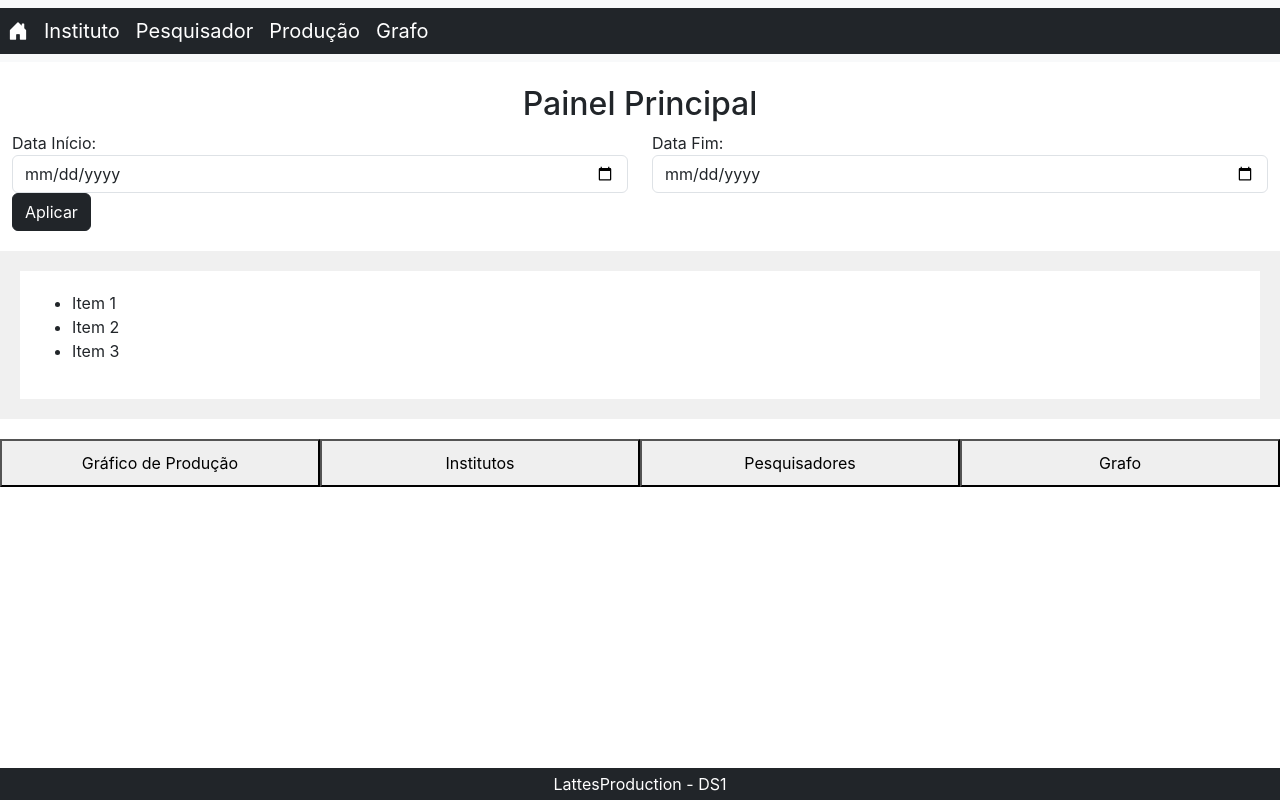
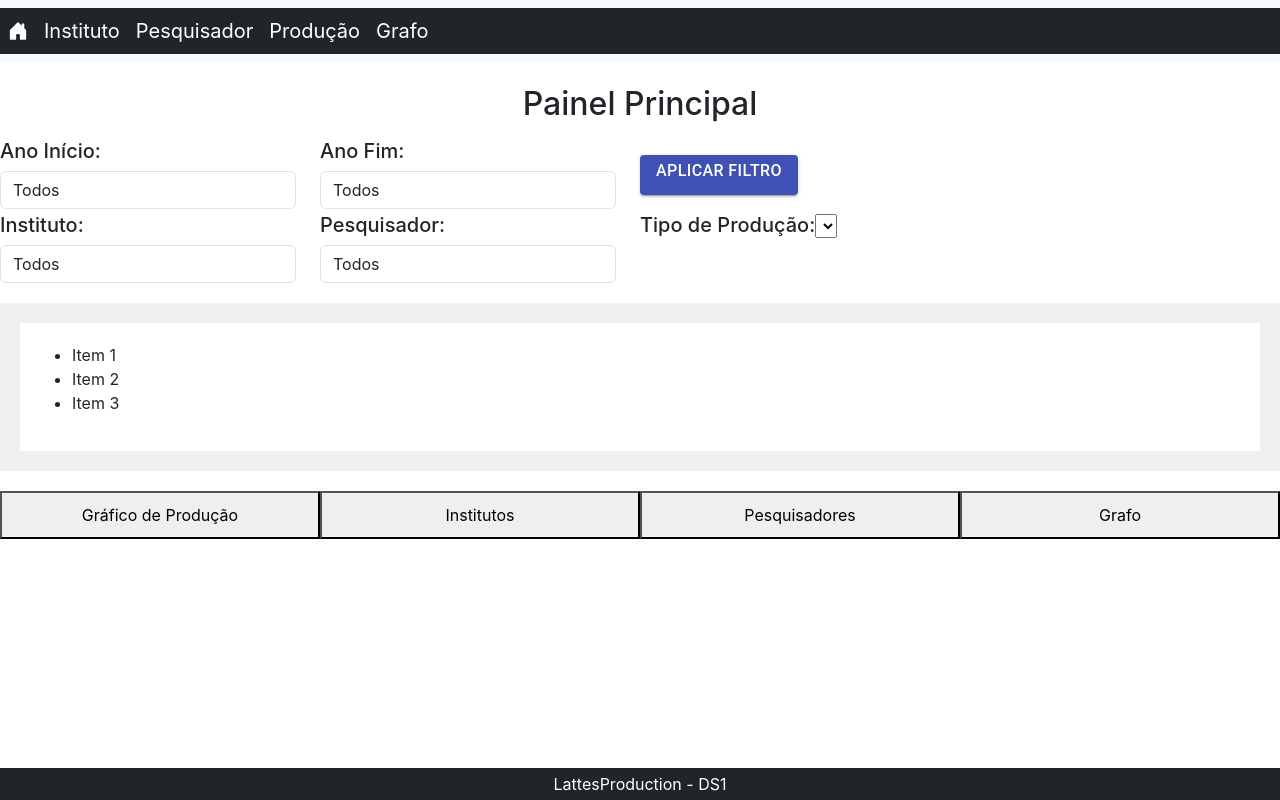
Before and after one commit to DeyvidManhaes/frontend, a React (Create React App) app: page / in a window 1280 px wide. Built offline with nearby package versions, Linux system fonts and the light colour scheme.

Commit message:
Atualização tela producao incluindo contador de trabalhos e atualização da tela home

```diff
--- a/src/home/Home.js
+++ b/src/home/Home.js
@@ -1,5 +1,6 @@
 import React, { Component } from 'react';
 import Menu from '../menu/Menu';
+import { TextField, Button, Table, TableHead, TableBody, TableCell, TableRow } from '@material-ui/core';
 import '../home/Home.css'; // Arquivo de estilos para a página Home
 
 export default class Home extends Component {
@@ -18,27 +19,48 @@ export default class Home extends Component {
         </div>
 
         {/* Seção de pesquisa */}
-        <div className="container-fluid">
-          <div className="row">
-            <div className="col-md-6">
-              <div className="form-group">
-                <label htmlFor="dataInicio">Data Início:</label>
-                <input type="date" id="dataInicio" className="form-control" />
-              </div>
-            </div>
-            <div className="col-md-6">
-              <div className="form-group">
-                <label htmlFor="dataFim">Data Fim:</label>
-                <input type="date" id="dataFim" className="form-control" />
-              </div>
-            </div>
+        <div className="search row mt-3 justify-content-between">
+        <div className="row">
+          <div className="col-md-3">
+            <label><h5>Ano Início:</h5></label>
+            <select className="form-control"  onChange={this.handleDataInicioChange}>
+              <option value="">Todos</option>
+
+            </select>
           </div>
-          <div className="row">
-            <div className="col-md-12">
-              <button className="btn btn-dark">Aplicar</button>
-            </div>
+          <div className="col-md-3">
+            <label><h5>Ano Fim:</h5></label>
+            <select className="form-control" onChange={this.handleDataFimChange}>
+              <option value="">Todos</option>
+
+            </select>
+          </div>
+          <div className="col-md-2">
+            <Button variant="contained" color="primary" onClick={this.handleAplicarFiltro} className="col mt-3"><h6>Aplicar Filtro</h6></Button>
           </div>
         </div>
+        <div className='row mt-1'>
+          <div className="col-md-3">
+            <label><h5>Instituto:</h5></label>
+            <select name="buscainstituto"  onChange={this.handleFilterChange} className="form-control">
+              <option value="">Todos</option>
+
+            </select>
+          </div>
+          <div className="col-md-3">
+            <label><h5>Pesquisador:</h5></label>
+            <select name="buscapesquisador" onChange={this.handleFilterChange} className="form-control">
+              <option value="">Todos</option>
+
+            </select>
+          </div>
+          <div className="col-md-3">
+            <label><h5>Tipo de Produção:</h5></label>
+            <select name="buscatipoproducao"></select>
+
+          </div>
+        </div>
+      </div>
 
         {/* Container principal com coloração cinza claro */}
         <div className="main-container">
--- a/src/producao/Producao.js
+++ b/src/producao/Producao.js
@@ -13,6 +13,7 @@ export default class Producao extends Component {
       buscainstituto: '',
       buscapesquisador: '',
       buscatipoproducao: '',
+      contador: 0,
       trabalhos: [],
       filteredTrabalhos: [],
       institutos: [],
@@ -31,7 +32,7 @@ export default class Producao extends Component {
     const url = window.servidor + "/trabalho/exibir";
     fetch(url)
       .then(response => response.json())
-      .then(data => this.setState({ trabalhos: data, filteredTrabalhos: data }))
+      .then(data => this.setState({ trabalhos: data, filteredTrabalhos: data, contador: data.length }))
       .catch(error => console.error('Erro ao buscar trabalhos:', error));
   }
 
@@ -40,22 +41,17 @@ export default class Producao extends Component {
     fetch(url)
       .then(response => response.json())
       .then(data => {
-        // Extrair todos os institutos dos pesquisadores
         const institutos = data.reduce((acc, pesquisador) => {
           if (pesquisador.instituto && pesquisador.instituto.nome) {
             acc.push(pesquisador.instituto.nome);
           }
           return acc;
         }, []);
-        // Remover institutos duplicados
         const institutosUnicos = Array.from(new Set(institutos));
-        // Atualizar o estado com os institutos
         this.setState({ pesquisadores: data, institutos: institutosUnicos });
       })
       .catch(error => console.error('Erro ao buscar pesquisadores:', error));
   }
-
-
 
   fetchNomes = () => {
     const url = window.servidor + "/nome/exibir";
@@ -97,7 +93,7 @@ export default class Producao extends Component {
       return byInstituto && byPesquisador && byTipo && byAnoInicio && byAnoFim;
     });
 
-    this.setState({ filteredTrabalhos: trabalhosFiltrados, currentPage: 1 });
+    this.setState({ filteredTrabalhos: trabalhosFiltrados, currentPage: 1, contador: trabalhosFiltrados.length });
   }
 
   renderItems = () => {
@@ -137,13 +133,13 @@ export default class Producao extends Component {
   };
 
   render() {
-    const { currentPage, itemsPerPage, pesquisadores, dataInicio, dataFim, buscainstituto, buscapesquisador, buscatipoproducao, filteredTrabalhos } = this.state;
+    const { currentPage, itemsPerPage, pesquisadores, dataInicio, dataFim, buscainstituto, buscapesquisador, buscatipoproducao, filteredTrabalhos, contador } = this.state;
     const totalPages = Math.ceil(filteredTrabalhos.length / itemsPerPage);
     const pageNumbers = Array.from({ length: totalPages }, (_, index) => index + 1);
 
     const anosTrabalhos = [...new Set(filteredTrabalhos.map(trabalho => trabalho.ano))];
-    const anosFiltradosInicio = anosTrabalhos.filter(ano => !dataFim || ano <= dataFim).sort((a, b) => b - a); // Ordena os anos em ordem decrescente;
-    const anosFiltradosFim = anosTrabalhos.filter(ano => !dataInicio || ano >= dataInicio).sort((a, b) => b - a); // Ordena os anos em ordem decrescente;
+    const anosFiltradosInicio = anosTrabalhos.filter(ano => !dataFim || ano <= dataFim).sort((a, b) => b - a);
+    const anosFiltradosFim = anosTrabalhos.filter(ano => !dataInicio || ano >= dataInicio).sort((a, b) => b - a);
 
     return (
       <div className='p-1 mt-5'>
@@ -202,15 +198,18 @@ export default class Producao extends Component {
             </div>
           </div>
         </div>
-
-        <Table className='mt-5 '>
+        <div className='p-3 col'>
+          <label className='col-1'><h5>Total de trabalhos:</h5></label>
+          <div class="badge text-bg-primary text-wrap col-1">
+         <h4> {contador}</h4></div></div>
+        <Table className='mt-2'>
           <TableHead>
             <TableRow className="search-container mt-5 p-5">
-              <TableCell >Tipo</TableCell>
-              <TableCell className="">Detalhamento</TableCell>
+              <TableCell>Tipo</TableCell>
+              <TableCell>Detalhamento</TableCell>
             </TableRow>
           </TableHead>
-          <TableBody >
+          <TableBody>
             {this.renderItems()}
           </TableBody>
         </Table>
```
Lines whose indentation alone changed are shown as unchanged.
